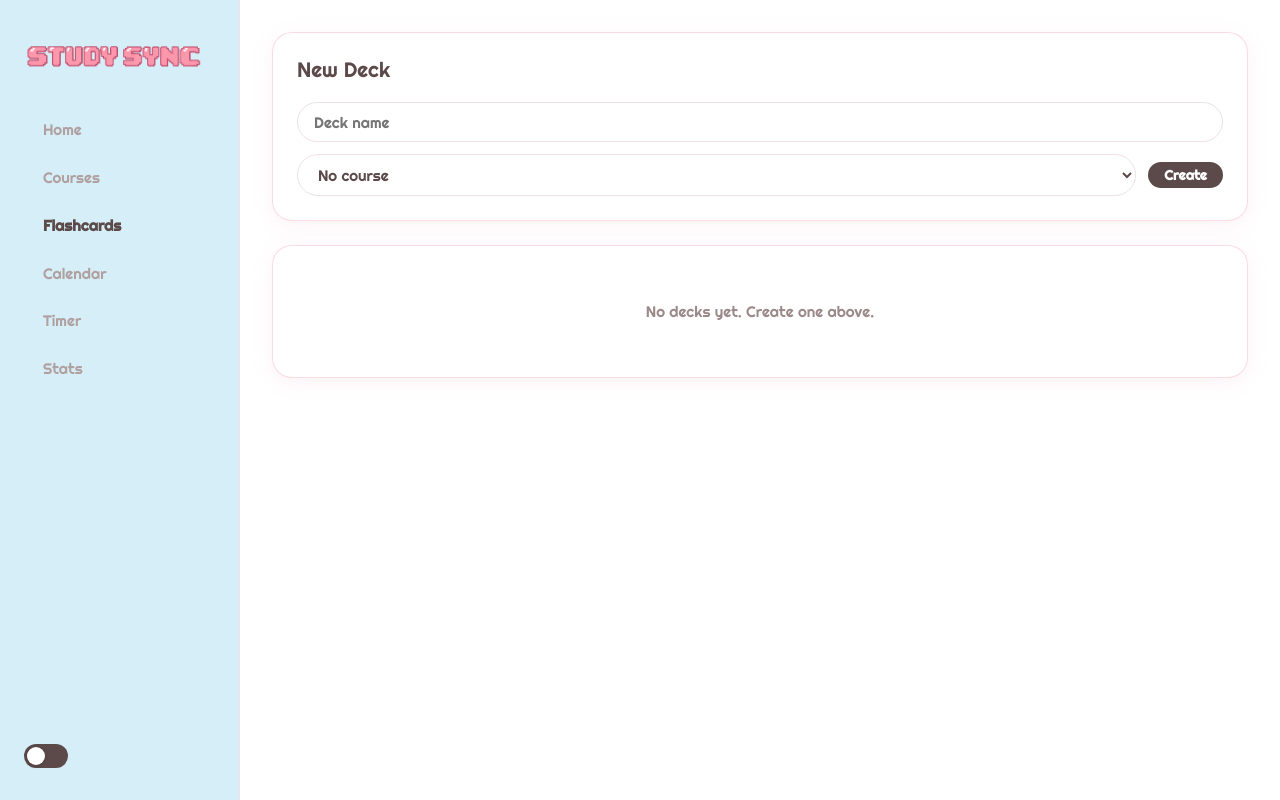
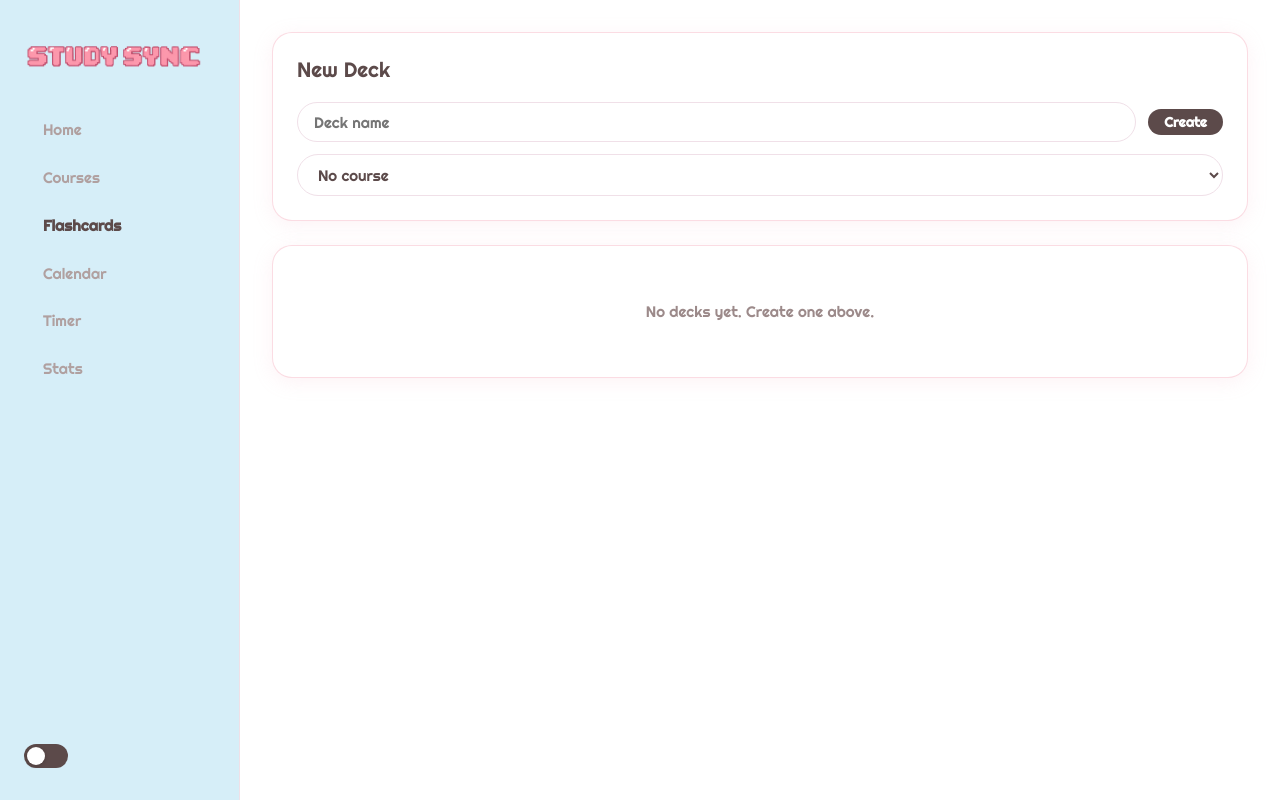
Before and after one commit to catalinacs/tum-web-lab6, a React (Vite) app: page / in a window 1280 px wide. Both pictures are taken after a click on the button "Flashcards". Built offline with nearby package versions, Linux system fonts and the light colour scheme; a web font is replaced by a local one.

Commit message:
more tweaks

```diff
--- a/src/App.jsx
+++ b/src/App.jsx
@@ -65,7 +65,24 @@ function App() {
   const selectedCourseRef = useRef(selectedCourse);
   selectedCourseRef.current = selectedCourse;
 
+  const playChime = () => {
+    try {
+      const ctx = new (window.AudioContext || window.webkitAudioContext)();
+      const osc = ctx.createOscillator();
+      const gain = ctx.createGain();
+      osc.type = 'sine';
+      osc.frequency.setValueAtTime(523, ctx.currentTime);
+      gain.gain.setValueAtTime(0.4, ctx.currentTime);
+      gain.gain.exponentialRampToValueAtTime(0.001, ctx.currentTime + 1.5);
+      osc.connect(gain);
+      gain.connect(ctx.destination);
+      osc.start();
+      osc.stop(ctx.currentTime + 1.5);
+    } catch {}
+  };
+
   const handleTimerExpire = () => {
+    playChime();
     if (timerModeRef.current === 'work') {
       handleSessionComplete(selectedCourseRef.current, timerWorkMinutesRef.current);
       setTimerSessions(n => n + 1);
--- a/src/components/FlashcardDecks.jsx
+++ b/src/components/FlashcardDecks.jsx
@@ -26,6 +26,7 @@ export default function FlashcardDecks({ decks, courses, onAddDeck, onDeleteDeck
       <div className="card">
         <p className="section-title">New Deck</p>
         <form className="flashcard-new-deck-form" onSubmit={handleAddDeck}>
+          <div className="flashcard-deck-name-row">
             <input
               className="input"
               type="text"
@@ -34,18 +35,19 @@ export default function FlashcardDecks({ decks, courses, onAddDeck, onDeleteDeck
               onChange={e => setDeckName(e.target.value)}
               required
             />
+            <button type="submit" className="btn btn-primary">Create</button>
+          </div>
           <select
             className="select"
             value={deckCourse}
             onChange={e => setDeckCourse(e.target.value)}
-            style={{ borderRadius: 999, flex: 1, minWidth: 140, border: '1.5px solid var(--border)' }}
+            style={{ borderRadius: 999, border: '1.5px solid var(--border)' }}
           >
             <option value="">No course</option>
             {courses.map(c => (
               <option key={c.id} value={c.id}>{c.name}</option>
             ))}
           </select>
-          <button type="submit" className="btn btn-primary">Create</button>
         </form>
       </div>
 
--- a/src/components/StatsPanel.jsx
+++ b/src/components/StatsPanel.jsx
@@ -1,3 +1,5 @@
+import studyImg from '../assets/study.png';
+
 function calcStreak(sessions) {
   if (!sessions.length) return 0;
   const days = new Set(sessions.map((s) => new Date(s.completedAt).toDateString()));
@@ -66,6 +68,9 @@ export default function StatsPanel({ sessions, courses }) {
           </div>
         </div>
       )}
+      <div className="stats-illustration">
+        <img src={studyImg} alt="Studying" className="stats-study-img" />
+      </div>
     </div>
   );
 }
--- a/src/index.css
+++ b/src/index.css
@@ -410,14 +410,22 @@ input, select, textarea { font-family: 'Righteous', sans-serif; }
 
 .flashcard-new-deck-form {
   display: flex;
+  flex-direction: column;
   gap: 0.75rem;
-  align-items: center;
-  flex-wrap: wrap;
+}
+
+.flashcard-deck-name-row {
+  display: flex;
+  gap: 0.75rem;
+  align-items: center;
+}
+
+.flashcard-deck-name-row .input {
+  flex: 1;
 }
 
 .flashcard-new-deck-form .select {
-  flex: 1;
-  min-width: 140px;
+  width: 100%;
   border-radius: 999px;
 }
 
@@ -1147,6 +1155,18 @@ input, select, textarea { font-family: 'Righteous', sans-serif; }
 
 /* ── Stats ── */
 .stats-page { display: flex; flex-direction: column; gap: 1.5rem; }
+
+.stats-illustration {
+  display: flex;
+  justify-content: center;
+  padding: 10rem 0 1rem;
+}
+
+.stats-study-img {
+  width: 260px;
+  max-width: 100%;
+  opacity: 0.9;
+}
 
 .stats-grid {
   display: grid;
```
Also changed, not shown: icons/study.png (added), src/assets/study.png (added). Lines whose indentation alone changed are shown as unchanged.
